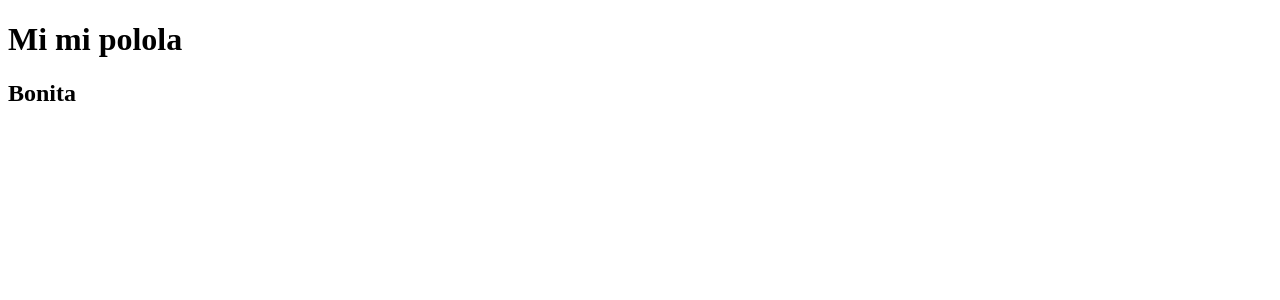
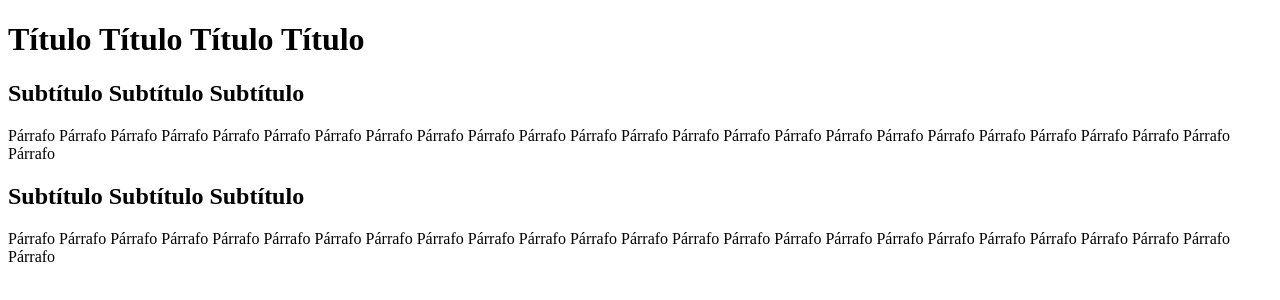
Before and after one commit to Arjona55/Lenguaje-de-marcas-1, a plain HTML site: page index.html in a window 1280 px wide. Drawn offline with Linux system fonts and the light colour scheme.

Commit message:
Update index.html

```diff
--- a/index.html
+++ b/index.html
@@ -1,11 +1,14 @@
 <!DOCTYPE html>
     <html>
         <head>
-            <title>Mi mi polola</title>
+            <title>Index</title>
             <meta charset="UTF-8">
         </head>
         <body>
-            <h1>Mi mi polola</h1>
-            <h2>Bonita</h2>
+            <h1>Título Título Título Título</h1>
+            <h2>Subtítulo Subtítulo Subtítulo </h2>
+            <p>Párrafo Párrafo Párrafo Párrafo Párrafo Párrafo Párrafo Párrafo Párrafo Párrafo Párrafo Párrafo Párrafo Párrafo Párrafo Párrafo Párrafo Párrafo Párrafo Párrafo Párrafo Párrafo Párrafo Párrafo Párrafo </p>
+            <h2>Subtítulo Subtítulo Subtítulo </h2>
+            <p>Párrafo Párrafo Párrafo Párrafo Párrafo Párrafo Párrafo Párrafo Párrafo Párrafo Párrafo Párrafo Párrafo Párrafo Párrafo Párrafo Párrafo Párrafo Párrafo Párrafo Párrafo Párrafo Párrafo Párrafo Párrafo </p>
         </body>
     </html>
```
